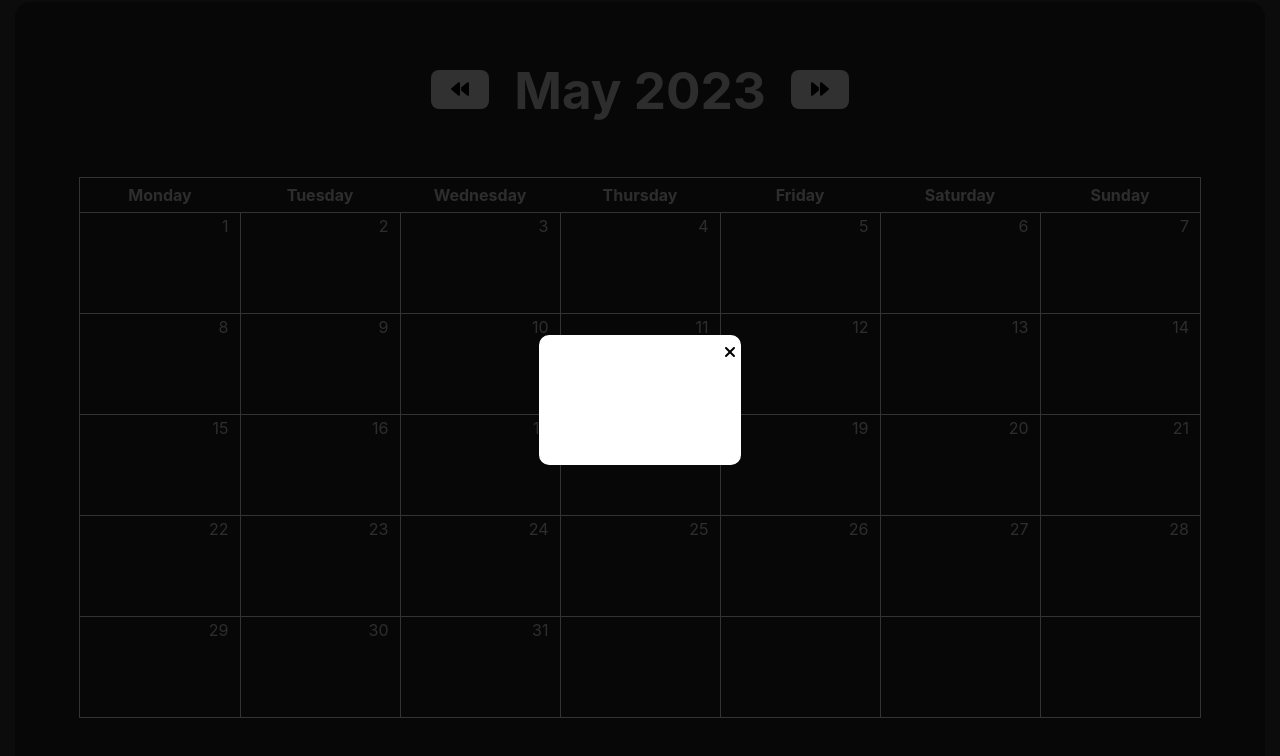
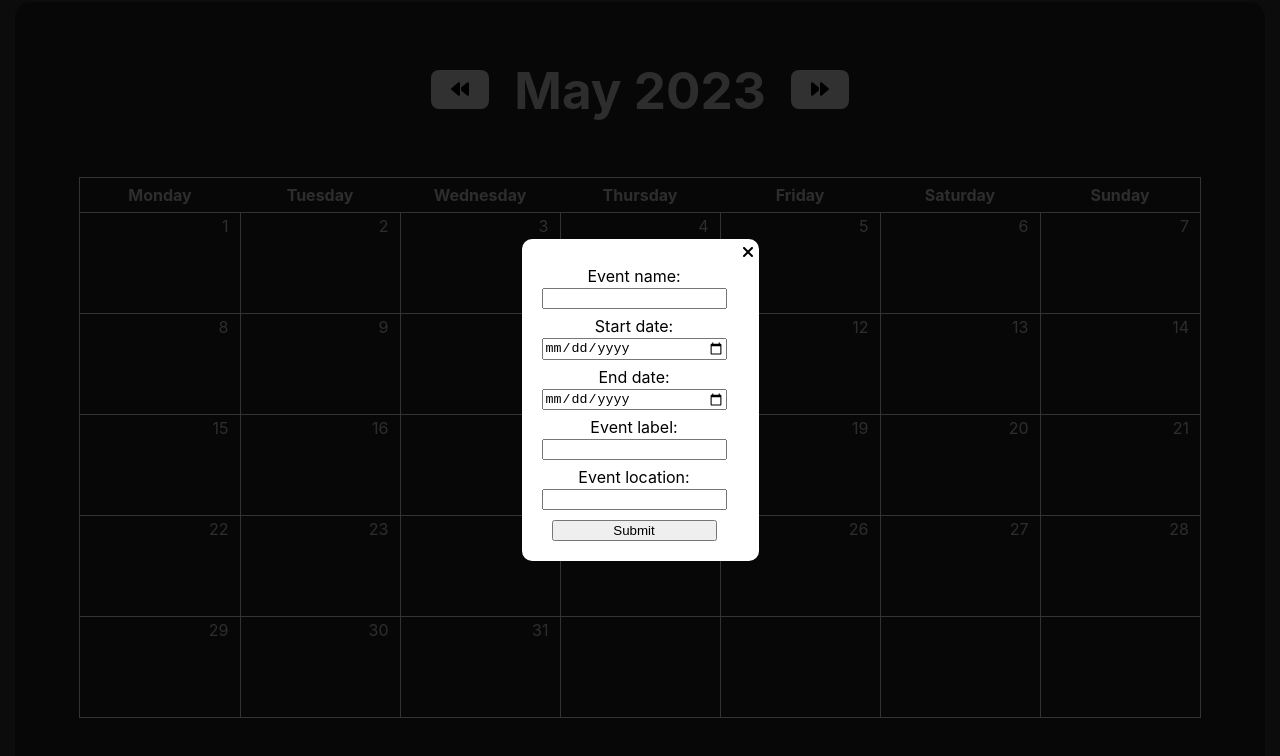
Before and after one commit to Ehabel/events-calendar-ui, a React (Vite) app: page / in a window 1280 px wide. Both pictures are taken after a click on the element "10". Shown: the top 756 px of the page. Built offline with nearby package versions, Linux system fonts and the light colour scheme.

Commit message:
Added form validation and adding event to db

```diff
--- a/src/components/Day/Day.tsx
+++ b/src/components/Day/Day.tsx
@@ -2,7 +2,7 @@ import { useState } from "react";
 import styles from "./Day.module.scss";
 import DayModal from "../DayModal/DayModal";
 
-export const Day = ({ dayNum }: any) => {
+export const Day = ({ dayNum, currDate }: any) => {
     const [openModal, setopenModal] = useState(false);
     const openModalView = () => {
         setopenModal(true);
@@ -16,7 +16,11 @@ export const Day = ({ dayNum }: any) => {
             <div className={styles.card} onClick={openModalView}>
                 {dayNum}
             </div>
-            {openModal ? <DayModal onChange={closeModalView} /> : <></>}
+            {openModal ? (
+                <DayModal currDate={currDate} onChange={closeModalView} />
+            ) : (
+                <></>
+            )}
         </>
     ) : (
         <div className={styles.card}>
--- /dev/null
+++ b/src/components/DayForm/DayForm.module.scss
@@ -0,0 +1,24 @@
+.card {
+    &__text {
+        color: black;
+    }
+}
+
+.form {
+    display: flex;
+    flex-direction: column;
+    padding: 15px;
+    color: black;
+
+    &__btn {
+        margin: 10px 10px 0 10px;
+    }
+}
+
+label {
+    padding-top: 5px;
+}
+
+.error {
+    color: red;
+}
--- /dev/null
+++ b/src/components/DayForm/DayForm.tsx
@@ -0,0 +1,84 @@
+import { useState } from "react";
+import { addNewEvent } from "../../services/services";
+import styles from "./DayForm.module.scss";
+import { validateDates } from "../../services/helper";
+
+export const DayForm = ({ currDate }: any) => {
+    const initialState = {
+        eventName: "",
+        startDate: "",
+        endDate: "",
+        label: "",
+        location: "",
+    };
+    const [formData, setFormData] = useState(initialState);
+    const [error, setError] = useState({ isPresent: false, message: "" });
+
+    const formChange = (e: any) => {
+        const { value, id } = e.target;
+        setFormData({ ...formData, [id]: value });
+    };
+
+    const onSubmit = async (e: any) => {
+        e.preventDefault();
+        try {
+            validateDates(formData.startDate, formData.endDate);
+            setError({ isPresent: false, message: "" });
+            addNewEvent(formData);
+        } catch (e: any) {
+            setError({ isPresent: true, message: e.message });
+        }
+    };
+    return (
+        <div>
+            <form className={styles.form} onSubmit={onSubmit}>
+                <label htmlFor="eventName">Event name:</label>
+                <input
+                    type="text"
+                    id="eventName"
+                    name="eventName"
+                    onChange={formChange}
+                    required
+                />
+                <label htmlFor="startDate">Start date:</label>
+                <input
+                    type="date"
+                    id="startDate"
+                    name="startDate"
+                    min={currDate}
+                    onChange={formChange}
+                    required
+                />
+                <label htmlFor="endDate">End date:</label>
+                <input
+                    type="date"
+                    id="endDate"
+                    name="endDate"
+                    min={currDate}
+                    onChange={formChange}
+                    required
+                />
+                <label htmlFor="label">Event label:</label>
+                <input
+                    type="text"
+                    id="label"
+                    name="label"
+                    onChange={formChange}
+                    required
+                />
+                <label htmlFor="location">Event location:</label>
+                <input
+                    type="text"
+                    id="location"
+                    name="location"
+                    onChange={formChange}
+                    required
+                />
+                <button className={styles.form__btn} type="submit">
+                    Submit
+                </button>
+            </form>
+            {error.isPresent && <p className={styles.error}>{error.message}</p>}
+        </div>
+    );
+};
--- a/src/components/DayModal/DayModal.module.scss
+++ b/src/components/DayModal/DayModal.module.scss
@@ -21,14 +21,18 @@
 
 .card {
     display: flex;
-    justify-content: end;
+    flex-direction: row;
+    justify-content: center;
     padding: 5px;
     margin: 15px;
     border-radius: 10px;
     background-color: white;
-    width: 15vw;
+    width: fit-content;
     min-height: 15vh;
 }
 
 .close {
+    display: flex;
+    justify-content: space-between;
+    align-items: flex-start;
 }
--- a/src/components/DayModal/DayModal.tsx
+++ b/src/components/DayModal/DayModal.tsx
@@ -1,8 +1,9 @@
 import styles from "./DayModal.module.scss";
 import { FontAwesomeIcon } from "@fortawesome/react-fontawesome";
 import { faXmark } from "@fortawesome/free-solid-svg-icons";
+import { DayForm } from "../DayForm/DayForm";
 
-const DayModal = ({ onChange }: any) => {
+const DayModal = ({ onChange, currDate }: any) => {
     const closeModalView = () => {
         onChange();
     };
@@ -10,6 +11,7 @@ const DayModal = ({ onChange }: any) => {
         <div className={styles.modalContainer}>
             <div className={styles.outsideModal} onClick={closeModalView}></div>
             <div className={styles.card}>
+                <DayForm currDate={currDate} />
                 <div onClick={closeModalView} className={styles.close}>
                     <FontAwesomeIcon
                         icon={faXmark}
--- a/src/containers/Month/Month.tsx
+++ b/src/containers/Month/Month.tsx
@@ -132,7 +132,19 @@ const Month = () => {
                                             key={i + monthString + year}
                                             className={styles.table__data}
                                         >
-                                            <Day key={i} dayNum={dayNum} />
+                                            <Day
+                                                key={i}
+                                                dayNum={dayNum}
+                                                currDate={
+                                                    new Date(
+                                                        year,
+                                                        monthInt - 2,
+                                                        dayNum + 1
+                                                    )
+                                                        .toISOString()
+                                                        .split("T")[0]
+                                                }
+                                            />
                                         </td>
                                     );
                                 })}
--- /dev/null
+++ b/src/services/helper.ts
@@ -0,0 +1,7 @@
+export const validateDates = (start: string, end: string) => {
+    const a = new Date(start);
+    const b = new Date(end);
+    if (a > b) {
+        throw new Error("Start date cannot be after end date");
+    }
+};
--- /dev/null
+++ b/src/services/services.ts
@@ -0,0 +1,29 @@
+export const getAllEvents = async () => {
+    const response = await fetch("http://localhost:8080/events");
+    return await response.json();
+};
+
+export const deleteById = async (id: number) => {
+    const response = await fetch(`http://localhost:8080/events/${id}`, {
+        method: "DELETE",
+    });
+    if (!response.ok) {
+        throw new Error("Event could not be deleted");
+    }
+    return response.json();
+};
+
+export const addNewEvent = async (postData: object) => {
+    const response = await fetch("http://localhost:8080/events", {
+        method: "POST",
+        headers: {
+            "Content-Type": "application/json",
+        },
+        body: JSON.stringify(postData),
+    });
+
+    if (!response.ok) {
+        throw new Error("Could not create the post");
+    }
+    console.log("created");
+};
```
